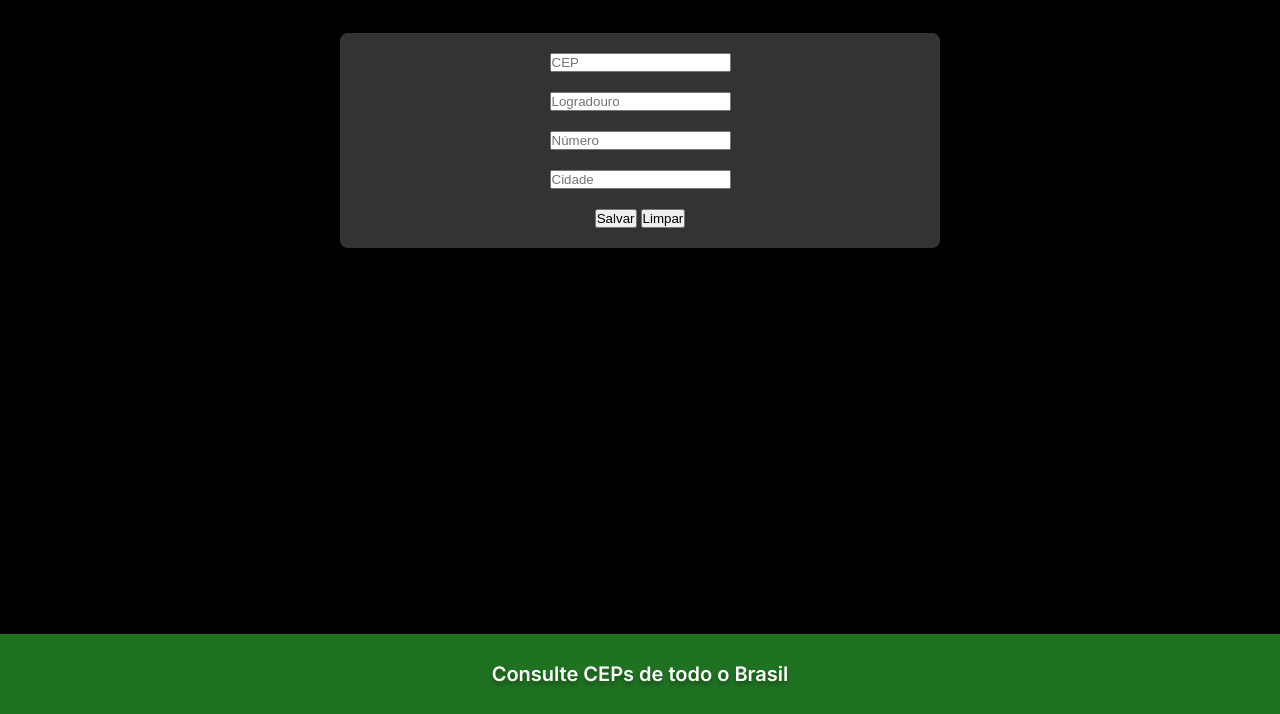
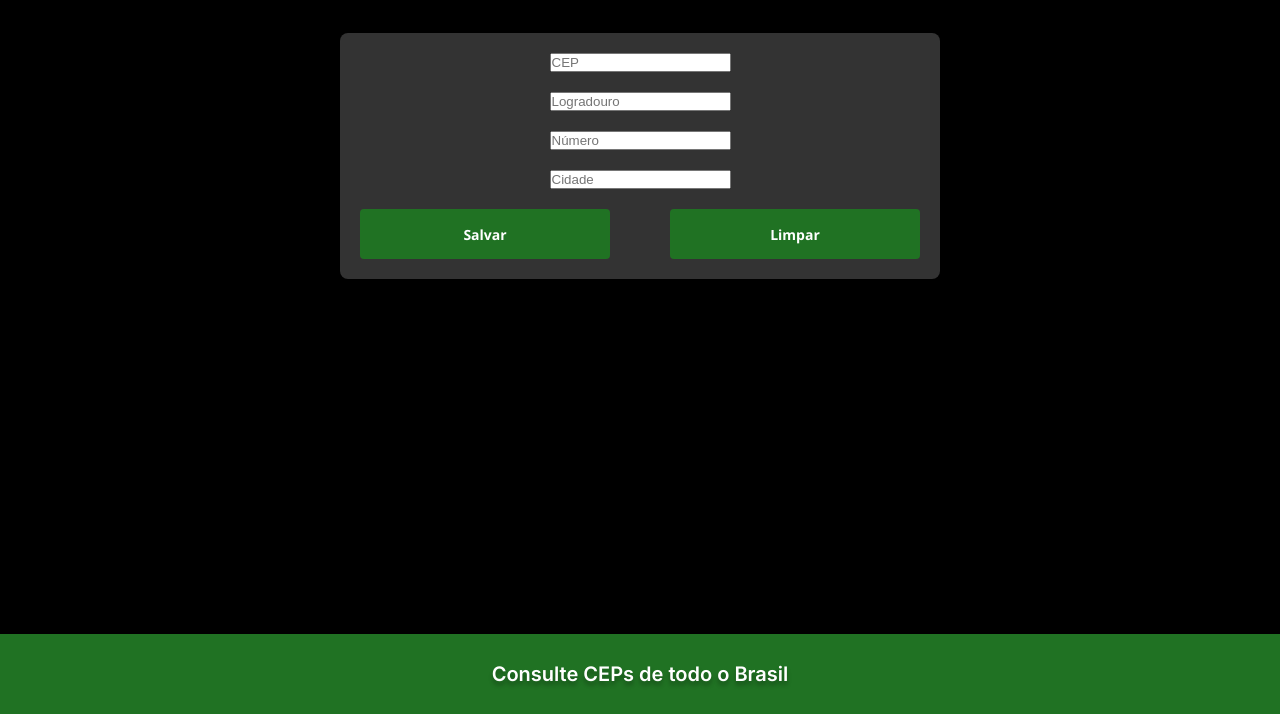
Before and after one commit to PabloDamato/SPA-ViaCEP, a plain HTML site: page index.html in a window 1280 px wide. Shown: the part 86-800 px from the top of the page. Drawn offline with nearby package versions, Linux system fonts and the light colour scheme.

Commit message:
update css

```diff
--- a/assets/css/styles.css
+++ b/assets/css/styles.css
@@ -100,6 +100,26 @@ form {
     gap: 2rem;
 }
 
+form .btn-container {
+    width: 100%;
+    display: flex;
+    justify-content: space-between;
+    gap: 4.5rem;
+}
+
+form .btn-container button {
+    width: 25rem;
+    height: 5rem;
+    background-color: var(--green);
+    border: 0;
+    border-radius: 0.4rem;
+    cursor: pointer;
+    color: var(--white);
+    font-family: var(--font-auxiliar);
+    font-weight: 700;
+    font-size: 1.4rem;
+}
+
 #list-section {
     display: flex;
     justify-content: center;
```
